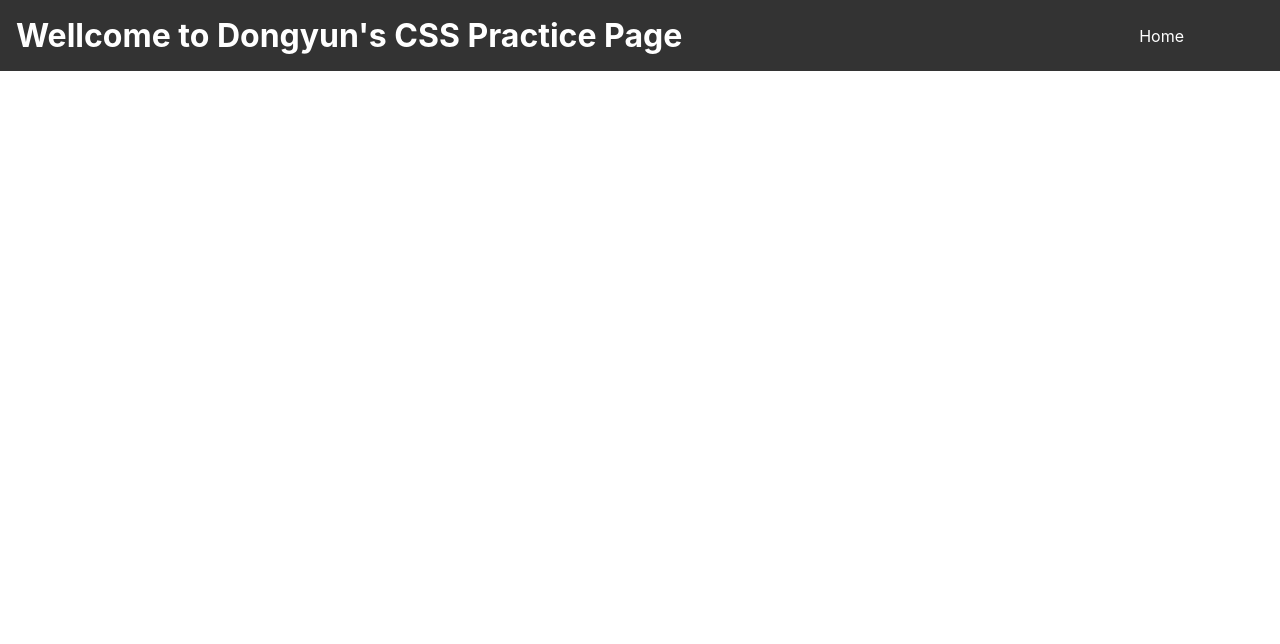
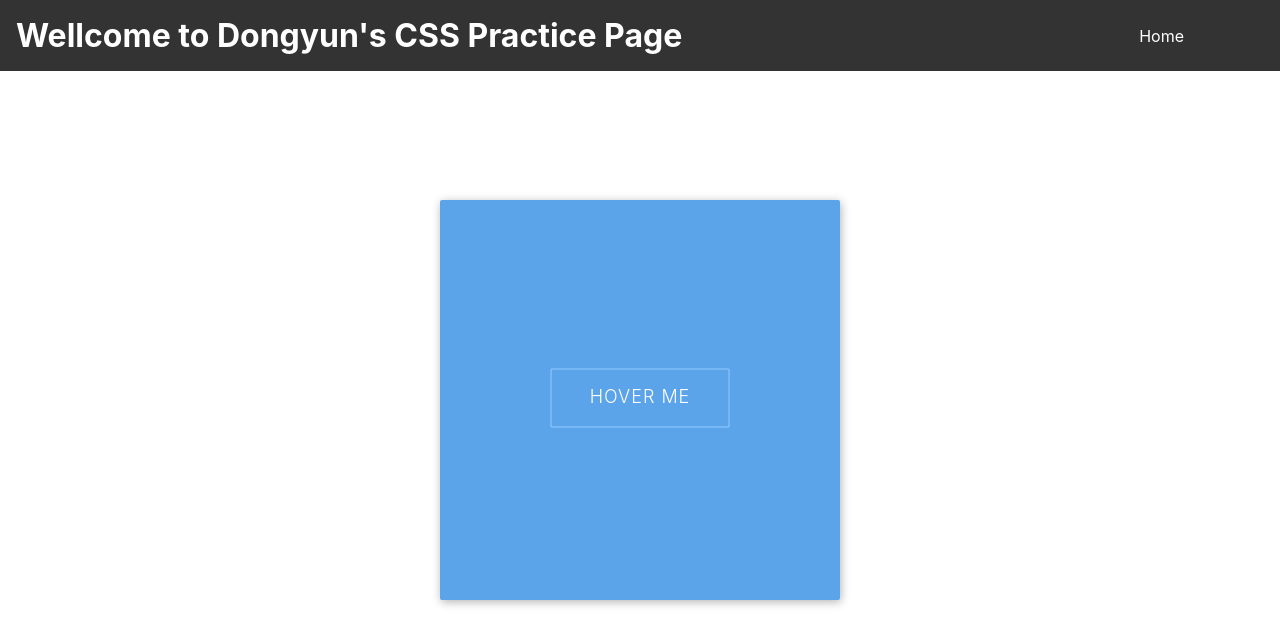
Before and after one commit to dongyunkim96/CSS-Experience, a React (Create React App) app in the folder my-app/: page /45 in a window 1280 px wide. Shown: the top 644 px of the page. Built offline with nearby package versions, Linux system fonts and the light colour scheme.

Commit message:
~48 done

```diff
--- a/my-app/src/App.js
+++ b/my-app/src/App.js
@@ -47,6 +47,10 @@ import Page41 from './pages/41/Page41';
 import Page42 from './pages/42/Page42';
 import Page43 from './pages/43/Page43';
 import Page44 from './pages/44/Page44';
+import Page45 from './pages/45/Page45';
+import Page46 from './pages/46/Page46';
+import Page47 from './pages/47/Page47';
+import Page48 from './pages/48/Page48';
 
 function App() {
   return (
@@ -98,6 +102,10 @@ function App() {
         <Route path='/42' element={<Page42 />} />
         <Route path='/43' element={<Page43 />} />
         <Route path='/44' element={<Page44 />} />
+        <Route path='/45' element={<Page45 />} />
+        <Route path='/46' element={<Page46 />} />
+        <Route path='/47' element={<Page47 />} />
+        <Route path='/48' element={<Page48 />} />
       </Routes>
     </AppContainer>
   );
--- /dev/null
+++ b/my-app/src/pages/45/Page45.jsx
@@ -0,0 +1,24 @@
+import React from "react";
+import {
+    Frame45,
+    Center45,
+    Button45
+} from "./Page45.styled";
+
+const Page45 = () => {
+    return (
+        <Frame45>
+            <Center45>
+                <Button45>
+                    <span>Hover me</span>
+                    <svg viewBox="0 0 180 60" className="border">
+                        <polyline points="179,1 179,59 1,59 1,1 179,1" className="bg-line" />
+                        <polyline points="179,1 179,59 1,59 1,1 179,1" className="hl-line" />
+                    </svg>
+                </Button45>
+            </Center45>
+        </Frame45>
+    );
+};
+
+export default Page45;
--- /dev/null
+++ b/my-app/src/pages/45/Page45.styled.js
@@ -0,0 +1,74 @@
+import styled from 'styled-components';
+
+export const Frame45 = styled.div`
+  position: absolute;
+  top: 50%;
+  left: 50%;
+  width: 400px;
+  height: 400px;
+  margin-top: -200px;
+  margin-left: -200px;
+  border-radius: 2px;
+  box-shadow: 1px 2px 10px 0px rgba(0, 0, 0, 0.3);
+  overflow: hidden;
+  background: #5CA4EA;
+  color: #fff;
+`;
+
+export const Center45 = styled.div`
+  position: absolute;
+  top: 50%;
+  left: 50%;
+  transform: translate(-50%, -50%);
+`;
+
+export const Button45 = styled.div`
+  position: relative;
+  cursor: pointer;
+
+  span {
+    position: absolute;
+    top: 0;
+    left: 0;
+    right: 0;
+    text-align: center;
+    line-height: 58px;
+    text-transform: uppercase;
+    font-size: 18px;
+    letter-spacing: 1px;
+    font-weight: 300;
+  }
+
+  svg {
+    width: 180px;
+    height: 60px;
+  }
+
+  .border {
+    fill: none;
+    stroke-width: 1;
+  }
+
+  .bg-line {
+    fill: #5ca4ea;
+    stroke: #91c9ff;
+    transition: all 0.8s ease-in-out;
+  }
+
+  .hl-line {
+    stroke: #fff;
+    stroke-dasharray: 40 480;
+    stroke-dashoffset: 40;
+    transition: all 0.8s ease-in-out;
+  }
+
+  &:hover {
+    .bh-line {
+        fill: #4f95da;
+    }
+
+    .hl-line {
+        stroke-dashoffset: -480;
+    }
+  }
+`;
--- /dev/null
+++ b/my-app/src/pages/46/Page46.jsx
@@ -0,0 +1,23 @@
+import React from "react";
+import {
+    Frame46,
+    Dot46,
+    Ring46,
+    rotateAnimation46Css,
+} from './Page46.styled';
+
+const Page46 = () => {
+    return (
+        <Frame46>
+            {[...Array(6)].map((_, i) => (
+                <Ring46 key={i} animation={rotateAnimation46Css(i * 5)}>
+                    {[...Array(12)].map((_, j) => (
+                        <Dot46 key={j} className={`dot dot-${j + 1}`} />
+                    ))}
+                </Ring46>
+            ))}
+        </Frame46>
+    );
+};
+
+export default Page46;
--- /dev/null
+++ b/my-app/src/pages/46/Page46.styled.js
@@ -0,0 +1,51 @@
+import styled, { keyframes, css } from 'styled-components';
+
+export const Frame46 = styled.div`
+  position: absolute;
+  top: 50%;
+  left: 50%;
+  width: 400px;
+  height: 400px;
+  margin-top: -200px;
+  margin-left: -200px;
+  border-radius: 5px;
+  box-shadow: 1px 2px 10px 0px rgba(0, 0, 0, 0.3);
+  overflow: hidden;
+  background: #27ae60;
+  color: #fff;
+  transform: perspective(60px);
+  transform-style: preserve-3d;
+`;
+
+export const Dot46 = styled.div`
+  position: absolute;
+  top: 100px;
+  left: 100px;
+  width: 10px;
+  height: 10px;
+  background: #fff;
+  border-radius: 50px;
+  transform-origin: 0 100px;
+`;
+
+export const Ring46 = styled.div`
+  position: absolute;
+  width: 200px;
+  height: 200px;
+  top: 100px;
+  left: 100px;
+  animation: ${(props) => props.animation} 5s ease-in-out infinite alternate;
+`;
+
+const rotateAnimation46 = (deg) => keyframes`
+  0% {
+    transform: translate3d(0, -100px, 0) rotate(${deg}deg);
+  }
+  100% {
+    transform: translate3d(0, -100px, 0) rotate(${deg + 360}deg);
+  }
+`;
+
+export const rotateAnimation46Css = (deg) => css`
+  ${rotateAnimation46(deg)};
+`;
--- /dev/null
+++ b/my-app/src/pages/47/Page47.jsx
@@ -0,0 +1,23 @@
+import React from "react";
+import { Frame47, Pixel47 } from "./Page47.styled";
+
+const Page47 = () => {
+    const initialCheckedPixels = [130, 131, 149, 150, 151, 152, 168, 169, 170, 171, 172, 173, 187, 188, 190, 191, 193, 194, 207, 208, 209, 210, 211, 212, 213, 214, 229, 232, 248, 250, 251, 253, 267, 269, 272, 274];
+    const renderPixels = () => {
+        const pixels = [];
+        for (let i = 1; i <= 400; i++) {
+            const isChecked = initialCheckedPixels.includes(i)
+;            pixels.push(
+                <Pixel47 key={i}>
+                    <input type="checkbox" id={`pixel-${i}`} defaultChecked={isChecked} />
+                    <label className="tab" htmlFor={`pixel-${i}`}></label>
+                </Pixel47>
+            );
+        }
+        return pixels;
+    };
+
+    return <Frame47>{renderPixels()}</Frame47>;
+};
+
+export default Page47;
--- /dev/null
+++ b/my-app/src/pages/47/Page47.styled.js
@@ -0,0 +1,43 @@
+import styled from "styled-components";
+
+export const Frame47 = styled.div`
+  position: absolute;
+  top: 50%;
+  left: 50%;
+  width: 400px;
+  height: 400px;
+  margin-top: -200px;
+  margin-left: -200px;
+  border-radius: 2px;
+  box-shadow: 1px 2px 10px 0px rgba(0, 0, 0, 0.3);
+  overflow: hidden;
+  background: #de4738;
+  color: #fff;
+`;
+
+export const Pixel47 = styled.div`
+  float: left;
+
+  input {
+    display: none;
+  }
+
+  label {
+    box-sizing: border-box;
+    display: block;
+    width: 20px;
+    height: 20px;
+    border: 1px solid #e24e3f;
+    cursor: pointer;
+
+    &:hover {
+        background: #ec5142;
+        border-color: #e24e3f;
+    }
+  }
+
+  input:checked ~ label {
+    background: #fff;
+    border-color: #fff;
+  }
+`;
--- /dev/null
+++ b/my-app/src/pages/48/Page48.jsx
@@ -0,0 +1,31 @@
+import React, { useState } from 'react';
+import { Back48, Bottom48, Center48, Cube48, Frame48, Front48, Left48, Top48, Right48 } from './Page48.styled';
+
+const Page48 = () => {
+    const [rotateX, setRotateX] = useState(70);
+    const [rotateZ, setRotateZ] = useState(-45);
+
+    return (
+        <Frame48>
+            <Center48>
+                <Cube48
+                  rotateX={rotateX}
+                  rotateZ={rotateZ}
+                  onClick={() => {
+                    setRotateX(-120);
+                    setRotateZ(135);
+                  }}
+                >
+                    <Front48 />
+                    <Back48 />
+                    <Right48 />
+                    <Left48 />
+                    <Top48 />
+                    <Bottom48 />
+                </Cube48>
+            </Center48>
+        </Frame48>
+    );
+};
+
+export default Page48;
--- /dev/null
+++ b/my-app/src/pages/48/Page48.styled.js
@@ -0,0 +1,75 @@
+import styled from "styled-components";
+
+export const Frame48 = styled.div`
+  position: absolute;
+  top: 50%;
+  left: 50%;
+  width: 400px;
+  height: 400px;
+  margin-top: -200px;
+  margin-left: -200px;
+  border-radius: 2px;
+  box-shadow: 1px 2px 10px 0px rgba(0, 0, 0, 0.3);
+  overflow: hidden;
+  background: #e47512;
+  color: #fff;
+`;
+
+export const Center48 = styled.div`
+  position: absolute;
+  width: 200px;
+  height: 200px;
+  top: 100px;
+  left: 100px;
+  perspective: 1000px;
+`;
+
+export const Cube48 = styled.div`
+  width: 200px;
+  height: 200px;
+  position: absolute;
+  transform-style: preserve-3d;
+  transform: translateZ(-100px) rotateX(${props => props.rotateX}deg) rotateZ(${props => props.rotateZ}deg);
+  transition: all 1s ease-in-out;
+  cursor: pointer;
+
+  &:hover {
+    transform: translateZ(-100px) rotateX(-120deg) rotateZ(135deg);
+  }
+`;
+
+const Side48 = styled.div`
+  position: absolute;
+  width: 200px;
+  height: 200px;
+`;
+
+export const Front48 = styled(Side48)`
+  transform: rotateY(0deg) translateZ(100px);
+  background: #fff;
+`;
+
+export const Back48 = styled(Side48)`
+  transform: rotateX(180deg) translateZ(100px);
+  background: #ccc;
+`;
+
+export const Right48 = styled(Side48)`
+  transform: rotateY(90deg) translateZ(100px);
+  background: #ddd;
+`;
+
+export const Left48 = styled(Side48)`
+  transform: rotateY(-90deg) translateZ(100px);
+  background: #eee;
+`;
+
+export const Top48 = styled(Side48)`
+  transform: rotateX(90deg) translateZ(100px);
+  background: #eee;
+`;
+
+export const Bottom48 = styled(Side48)`
+  transform: rotateX(-90deg) translateZ(100px);
+  background: #ddd;
+`;
```
